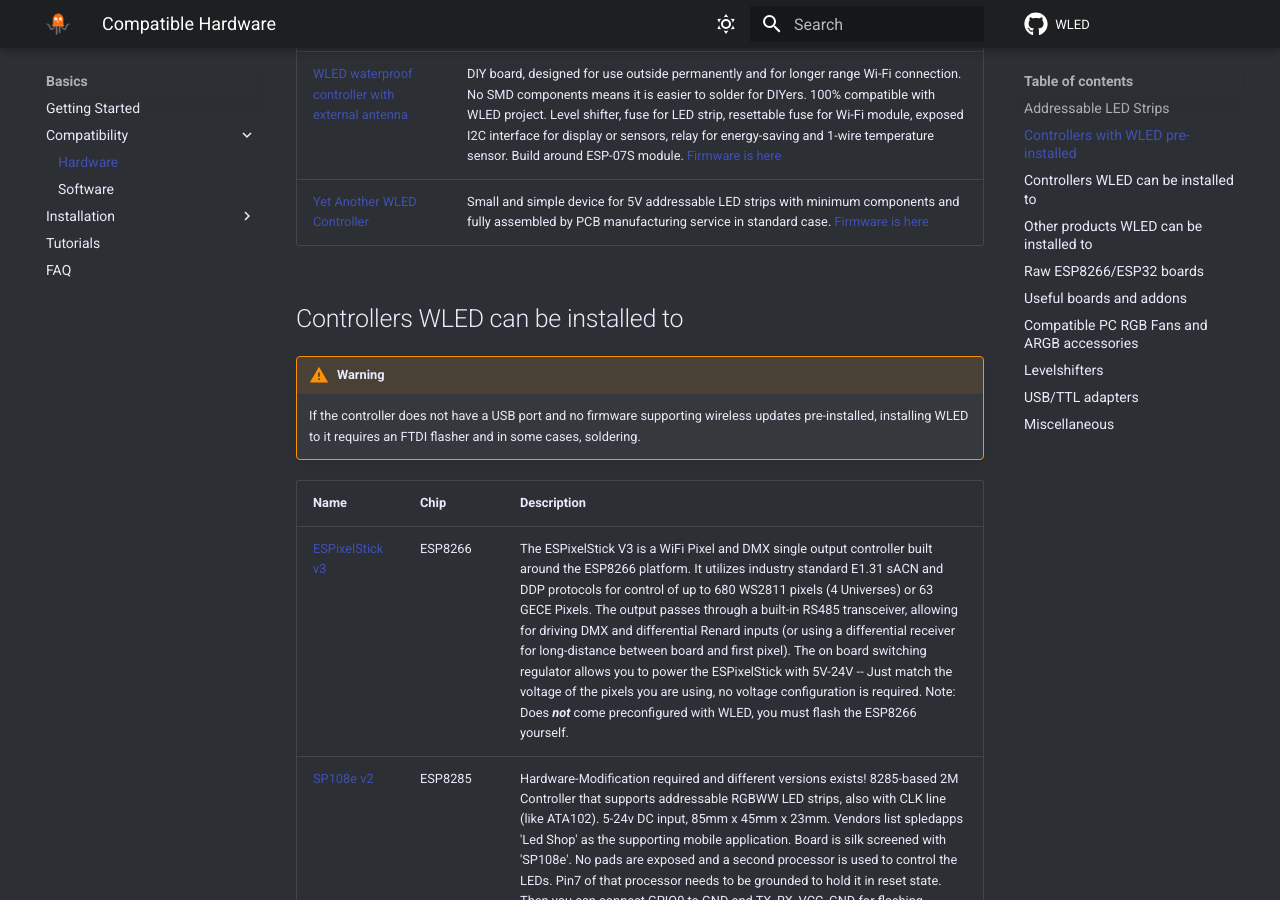
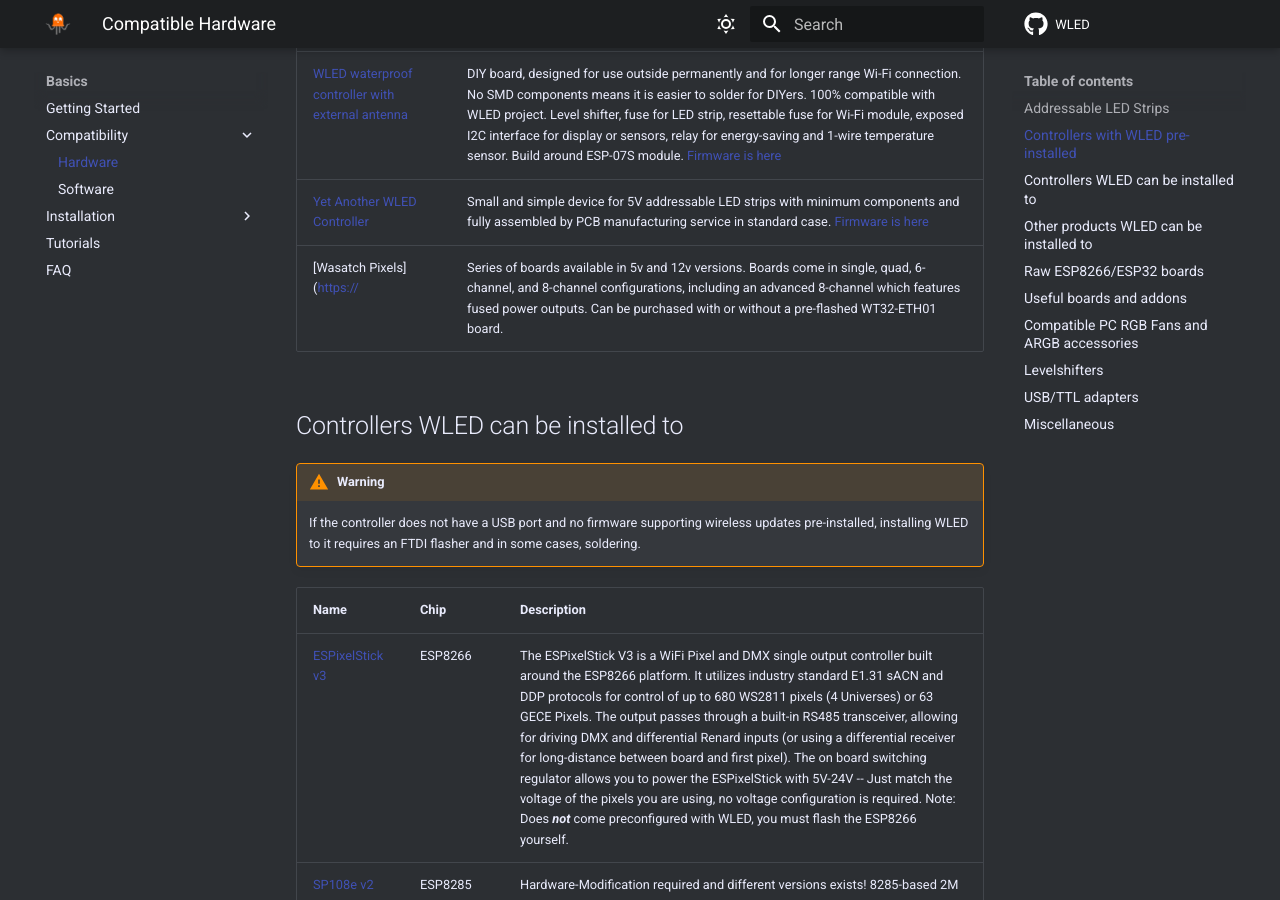
Before and after one commit to Aircoookie/WLED-Docs, an MkDocs documentation site: the page built from docs/basics/compatible-hardware.md, in a window 1280 px wide and 900 px high, scrolled down 4033 px. Built offline with MkDocs 1.6.1 and Material for MkDocs 9.7.7, drawn with Linux system fonts in a browser that asks for light colours; comment, search, counter and statistics services are not loaded.

Commit message:
Add Wasatch Pixels as a controller
Just ordered from this seller. Hoping all goes well, but wanted to share since Digi-Uno/Quads are not easily available in the US.

```diff
--- a/docs/basics/compatible-hardware.md
+++ b/docs/basics/compatible-hardware.md
@@ -73,7 +73,7 @@
 [WLED Wemos shield](https://github.com/srg74/WLED-wemos-shield) | shield board, ready to buy on [Tindie](https://www.tindie.com/products/22307/) or DIY 100% compatible with WLED project and WLED [sound reactive fork](https://github.com/atuline/WLED). Integrated level shifter, 4 outputs for LEDs strips, 1 fused out for LED strip, resettable fuse for the development board, exposed I2C interface for display or sensors, relay for energy-saving and 1-wire temperature sensor. Exposed pins for Analog and Digital microphones. Works with Wemos D1 mini and D1-style ESP32 boards. [Firmware is here](https://github.com/srg74/WLED-wemos-shield/tree/master/resources/Firmware/WLED_wemos_shield).
 [WLED waterproof controller with external antenna](https://github.com/srg74/Controller-for-WLED-firmware) | DIY board, designed for use outside permanently and for longer range Wi-Fi connection. No SMD components means it is easier to solder for DIYers. 100% compatible with WLED project. Level shifter, fuse for LED strip, resettable fuse for Wi-Fi module, exposed I2C interface for display or sensors, relay for energy-saving and 1-wire temperature sensor. Build around ESP-07S module. [Firmware is here](https://github.com/srg74/WLED-wemos-shield/tree/master/resources/Firmware/WLED_wemos_shield)
 [Yet Another WLED Controller](https://github.com/lizardsystems/yawl-controller) | Small and simple device for 5V addressable LED strips with minimum components and fully assembled by PCB manufacturing service in standard case. [Firmware is here](https://github.com/lizardsystems/yawl-controller/tree/main/firmware/WLED)
-
+[Wasatch Pixels]([https://](https://wasatchpixels.com/shop/) | Series of boards available in 5v and 12v versions. Boards come in single, quad, 6-channel, and 8-channel configurations, including an advanced 8-channel which features fused power outputs. Can be purchased with or without a pre-flashed WT32-ETH01 board.
 
 ## Controllers WLED can be installed to
 
```
